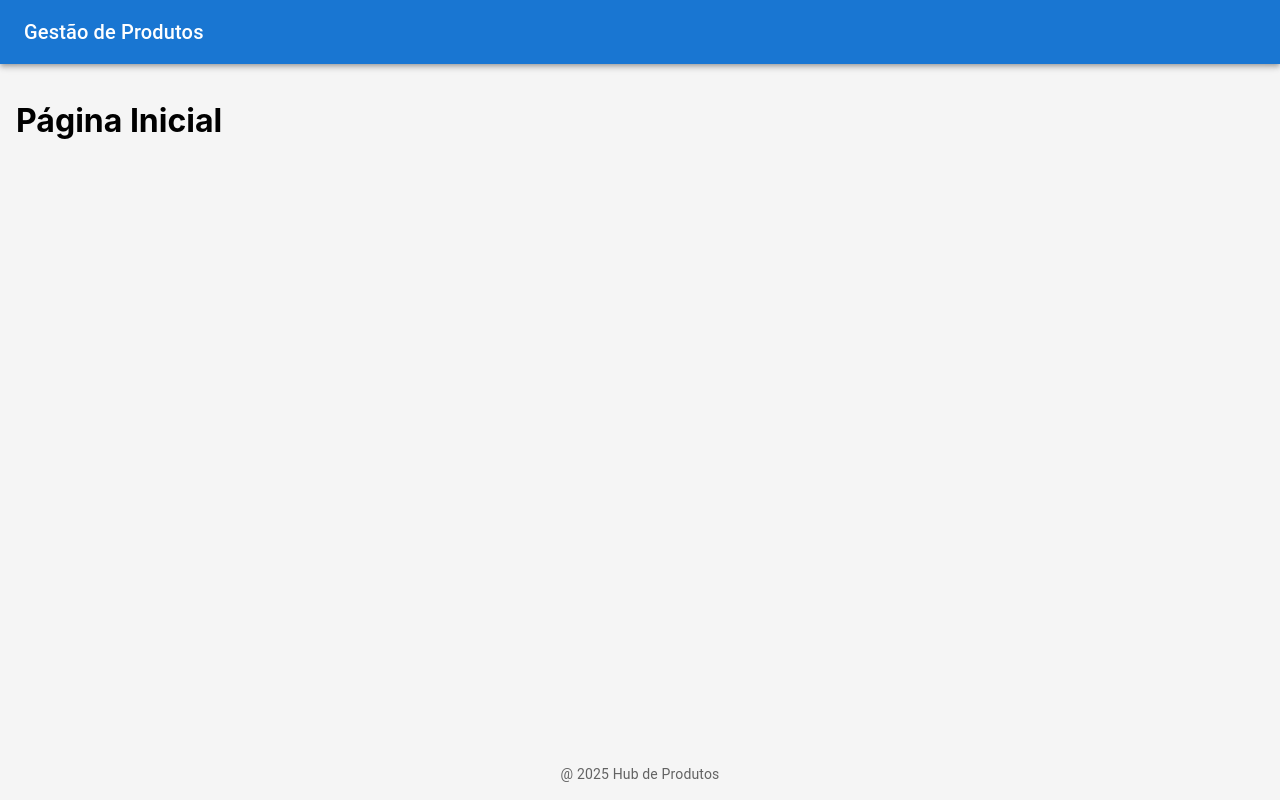
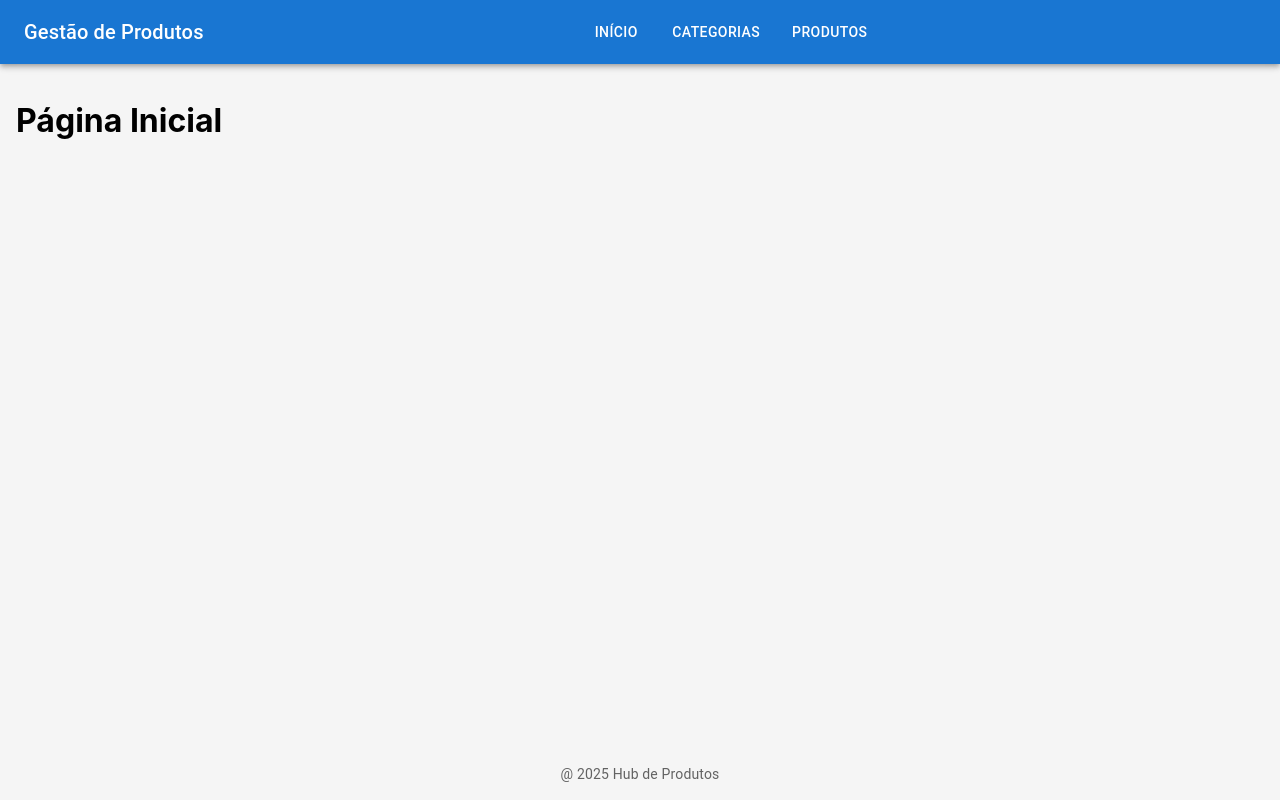
Before and after one commit to cidarosa/produto-fullstack-sipf, a React (Vite) app in the folder frontend/: page / in a window 1280 px wide. Built offline with nearby package versions, Linux system fonts and the light colour scheme.

Commit message:
feat: Navbar

```diff
--- a/frontend/src/components/Header/index.tsx
+++ b/frontend/src/components/Header/index.tsx
@@ -1,4 +1,5 @@
-import { AppBar, Toolbar, Typography } from "@mui/material";
+import { AppBar, Box, Toolbar, Typography } from "@mui/material";
+import Navbar from "../Navbar";
 
 type Props = {
   title: string;
@@ -8,9 +9,16 @@ export default function Header({ title }: Props) {
   return (
     <AppBar position="static">
       <Toolbar>
-        <Typography variant="h6" component="div">
+        <Typography
+          variant="h6"
+          noWrap
+          component="div"
+          sx={{ display: { xs: "none", sm: "block" } }}
+        >
           {title}
         </Typography>
+        <Box sx={{ flexGrow: 1 }} />
+        <Navbar />
       </Toolbar>
     </AppBar>
   );
--- /dev/null
+++ b/frontend/src/components/Navbar/index.tsx
@@ -0,0 +1,23 @@
+import { Box, Button, Stack } from "@mui/material";
+import { Link } from "react-router-dom";
+
+
+export default function Navbar() {
+
+    return (
+       <Box sx={{ flexGrow: 1, display: 'flex'}}>
+        <Stack direction="row" spacing={2}>
+            <Button color="inherit" component={Link} to="/">
+                Início
+            </Button>
+            <Button color="inherit" component={Link} to="/categorias">
+                Categorias
+            </Button>
+            <Button color="inherit" component={Link} to="/produtos">
+                Produtos
+            </Button>
+        </Stack>
+       </Box>
+
+    );
+}
```
